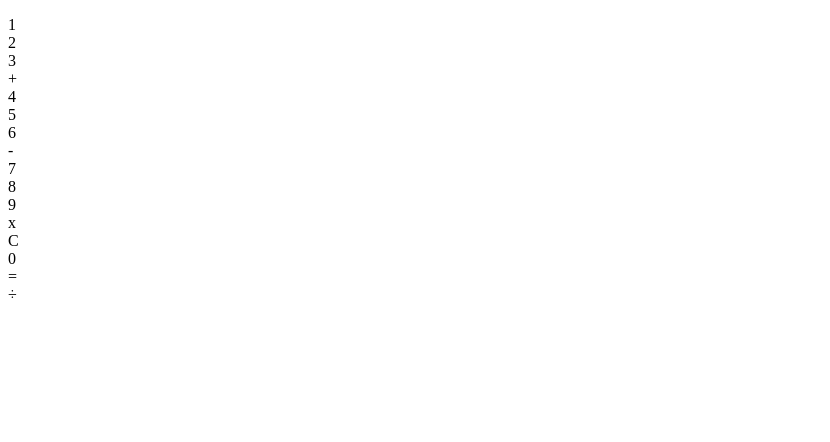
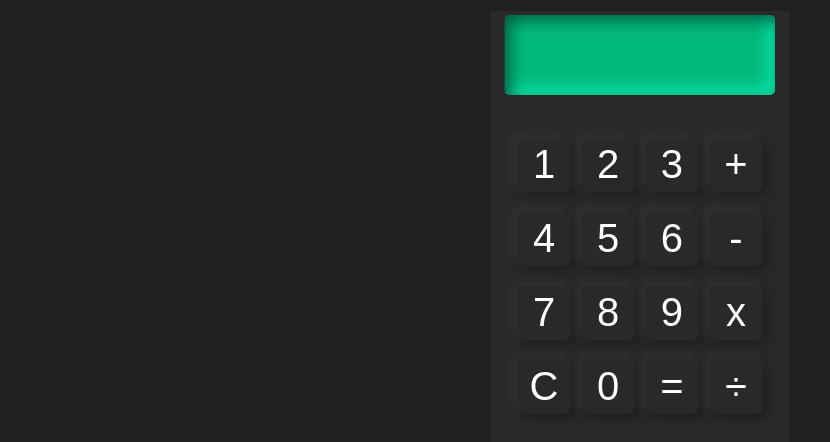
Before and after one commit to pooridev/reactjs-calculator, a React (Create React App) app: page / in a window 1280 px wide. Shown: the top 442 px of the page, without its empty margins (0-830 px from the left). Built offline with nearby package versions, Linux system fonts and the light colour scheme.

Commit message:
Style: basic styles for calculator

```diff
--- a/src/container/App.css
+++ b/src/container/App.css
@@ -1,38 +1,64 @@
-.App {
-  text-align: center;
+body {
+	display: flex;
+	justify-content: center;
+	align-items: center;
+	background-color: #202020;
+	font-family: Arial, Helvetica, sans-serif;
+}
+.calculator-wrapper {
+	width: 300px;
+	height: 460px;
+	background-color: #292929;
+	border-radius: 3px;
+}
+.result-wrapper {
+	width: 90%;
+	height: 80px;
+	background-color: #04b97d;
+	display: flex;
+	justify-content: start;
+	font-weight: bold;
+  margin-top: 0.2rem;
+	align-items: center;
+	transform: translate(5.5%, 5%);
+	border-radius: 5px;
+	background: #04b97d;
+	box-shadow: inset 5px 5px 16px #02573b, inset -5px -5px 16px #06ffbf;
+}
+.result {
+	font-size: 30px;
+	color: rgb(42, 42, 42);
+	margin-left: 10px;
+}
+.buttons {
+  margin-top: 2.6rem;
 }
 
-.App-logo {
-  height: 40vmin;
-  pointer-events: none;
+.row {
+	display: flex;
+	flex-direction: row;
+	justify-content: center;
+	margin: 10px;
 }
-
-@media (prefers-reduced-motion: no-preference) {
-  .App-logo {
-    animation: App-logo-spin infinite 20s linear;
-  }
+.row button {
+	padding: 1.7rem;
+	font-size: 40px;
+	color: #fff;
+  margin-top: 50px;
+  margin: 0.3rem;
+	cursor: pointer;
+	width: 30px;
+	height: 30px;
+	display: flex;
+  outline: none;
+  border: none;
+	align-items: center;
+	justify-content: center;
+	border-radius: 8px;
+	background: #292929;
+	transition: all 1s ease;
+	box-shadow: 5px 5px 9px #202020, -5px -5px 9px #323232;
 }
-
-.App-header {
-  background-color: #282c34;
-  min-height: 100vh;
-  display: flex;
-  flex-direction: column;
-  align-items: center;
-  justify-content: center;
-  font-size: calc(10px + 2vmin);
-  color: white;
+.row button:focus {
+	box-shadow: inset 5px 5px 9px #202020, inset -5px -5px 9px #323232 !important;
 }
-
-.App-link {
-  color: #61dafb;
-}
-
-@keyframes App-logo-spin {
-  from {
-    transform: rotate(0deg);
-  }
-  to {
-    transform: rotate(360deg);
-  }
-}
--- a/src/container/App.js
+++ b/src/container/App.js
@@ -9,28 +9,28 @@ const calculator = () => {
 			</section>
 			<section className='buttons'>
 				<div className='row'>
-					<div>1</div>
-					<div>2</div>
-					<div>3</div>
-					<div>+</div>
+					<button>1</button>
+					<button>2</button>
+					<button>3</button>
+					<button>+</button>
 				</div>
 				<div className='row'>
-					<div>4</div>
-					<div>5</div>
-					<div>6</div>
-					<div>-</div>
+					<button>4</button>
+					<button>5</button>
+					<button>6</button>
+					<button>-</button>
 				</div>
 				<div className='row'>
-					<div>7</div>
-					<div>8</div>
-					<div>9</div>
-					<div>x</div>
+					<button>7</button>
+					<button>8</button>
+					<button>9</button>
+					<button>x</button>
 				</div>
 				<div className='row'>
-					<div>C</div>
-					<div>0</div>
-					<div> =</div>
-					<div>÷</div>
+					<button>C</button>
+					<button>0</button>
+					<button> =</button>
+					<button>÷</button>
 				</div>
 			</section>
 		</main>
```
Also changed, not shown: 1 other file (tests, documents, lock files or other folders).
